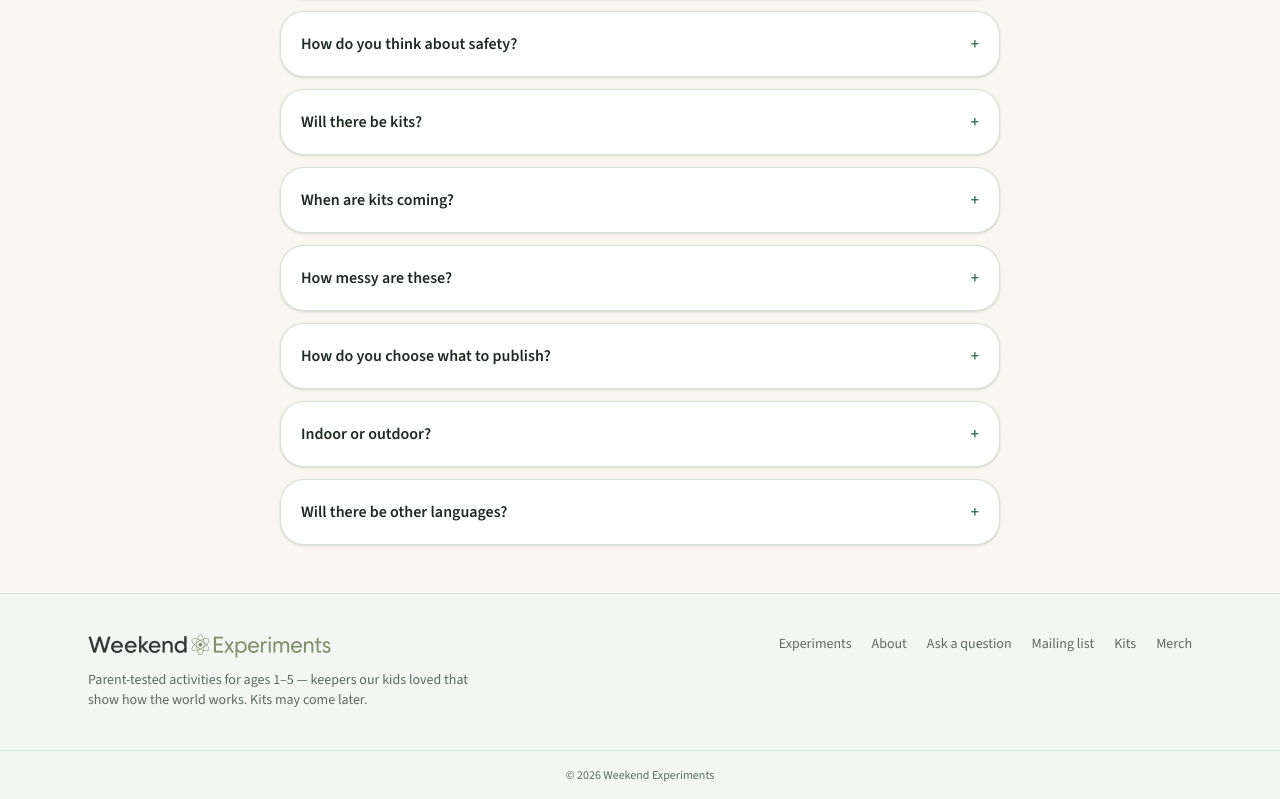
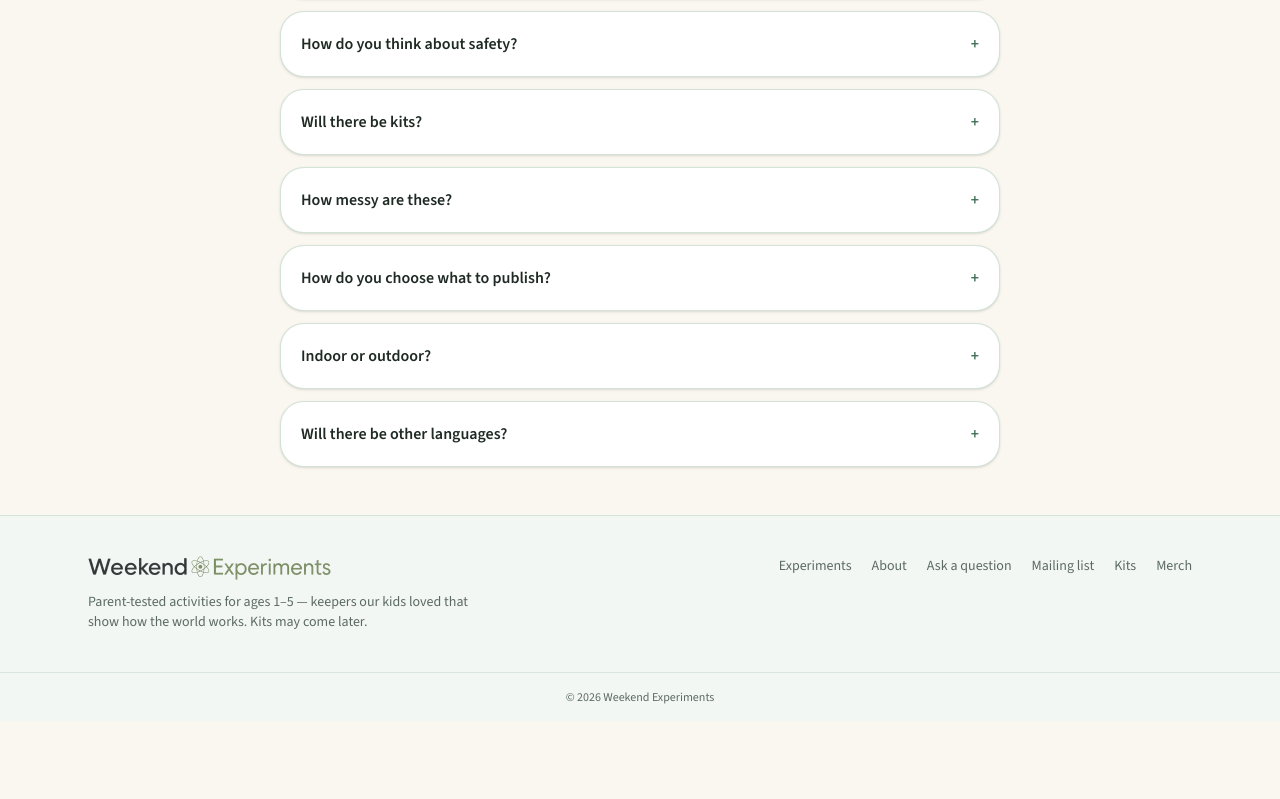
Before and after one commit to Nicolas-dovetta/little-lab-web, a Next.js app: page /about in a window 1280 px wide. Shown: the part 1504-2303 px from the top of the page. After the commit the page ends 2225 px from the top, so only its background shows below. Built offline with nearby package versions, Linux system fonts and the light colour scheme; no server answers; the database is empty.

Commit message:
FAQ: keep a single kits entry; drop When are kits coming

```diff
--- a/src/data/seed.ts
+++ b/src/data/seed.ts
@@ -263,30 +263,24 @@ export const faqSeeds: FaqSeed[] = [
   },
   {
     sortOrder: 4,
-    question: "When are kits coming?",
-    answer:
-      "Soon-ish. We are still proving weekly winners at home first. Join the kit waitlist if you want a heads-up when preorders open.",
-  },
-  {
-    sortOrder: 5,
     question: "How messy are these?",
     answer:
       "Each card lists mess level: low, medium, or high. High-mess ideas (like Density Layers) assume a tray, towel, and a willing kitchen. We flag that up front so you can pick the right day.",
   },
   {
-    sortOrder: 6,
+    sortOrder: 5,
     question: "How do you choose what to publish?",
     answer:
       "I run sessions every Saturday with my kids. I publish most of what we try — and spare you the flops. Status stays honest: idea, draft, tested, or winner.",
   },
   {
-    sortOrder: 7,
+    sortOrder: 6,
     question: "Indoor or outdoor?",
     answer:
       "Both. Filters on the experiments page let you pick indoor, outdoor, or either. Weather and mess tolerance usually decide.",
   },
   {
-    sortOrder: 8,
+    sortOrder: 7,
     question: "Will there be other languages?",
     answer:
       "Later. English first while we nail the content. Multilingual support is on the roadmap once the core library feels solid.",
```
